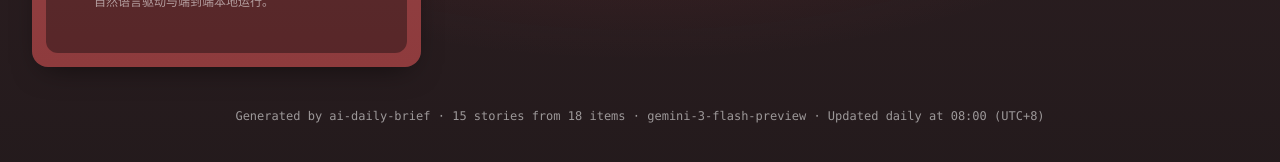
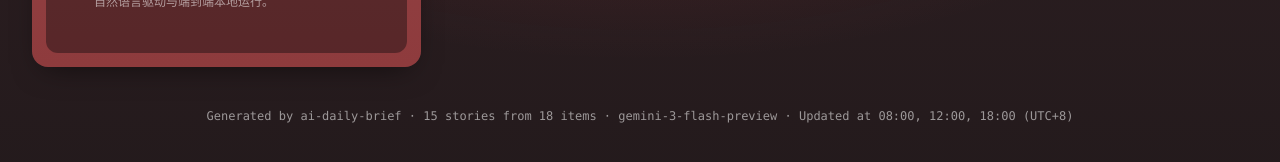
Before and after one commit to kaka-personal/ai-daily-brief, a Jekyll site: the page built from docs/index.md, in a window 1280 px wide and 1230 px high. Shown: the part 1064-1226 px from the top of the window. Built offline with Jekyll 4.4.1, drawn with Linux system fonts in a browser that asks for light colours; our own code applies the rules of GitHub Pages for plain Markdown files.

Commit message:
feat: run the brief at 08:00, 12:00 and 18:00 Beijing time
Co-Authored-By: Claude Opus 5.5 <noreply@anthropic.com>

```diff
--- a/docs/_layouts/default.html
+++ b/docs/_layouts/default.html
@@ -35,7 +35,7 @@
     {{ content }}
   </main>
 
-  <footer class="footer" id="footer">Updated daily at 08:00 (UTC+8) · GitHub Actions + Pages</footer>
+  <footer class="footer" id="footer">Updated at 08:00, 12:00, 18:00 (UTC+8) · GitHub Actions + Pages</footer>
 
   <dialog class="modal" id="modal">
     <article class="modal-box">
@@ -155,7 +155,7 @@
           card.appendChild(panel);
           board.appendChild(card);
         });
-        document.getElementById("footer").textContent = brief.footer + " · Updated daily at 08:00 (UTC+8)";
+        document.getElementById("footer").textContent = brief.footer + " · Updated at 08:00, 12:00, 18:00 (UTC+8)";
         board.classList.add("ready");
       }
 
```
Also changed, not shown: .github/workflows/daily-brief.yml, README.md.
